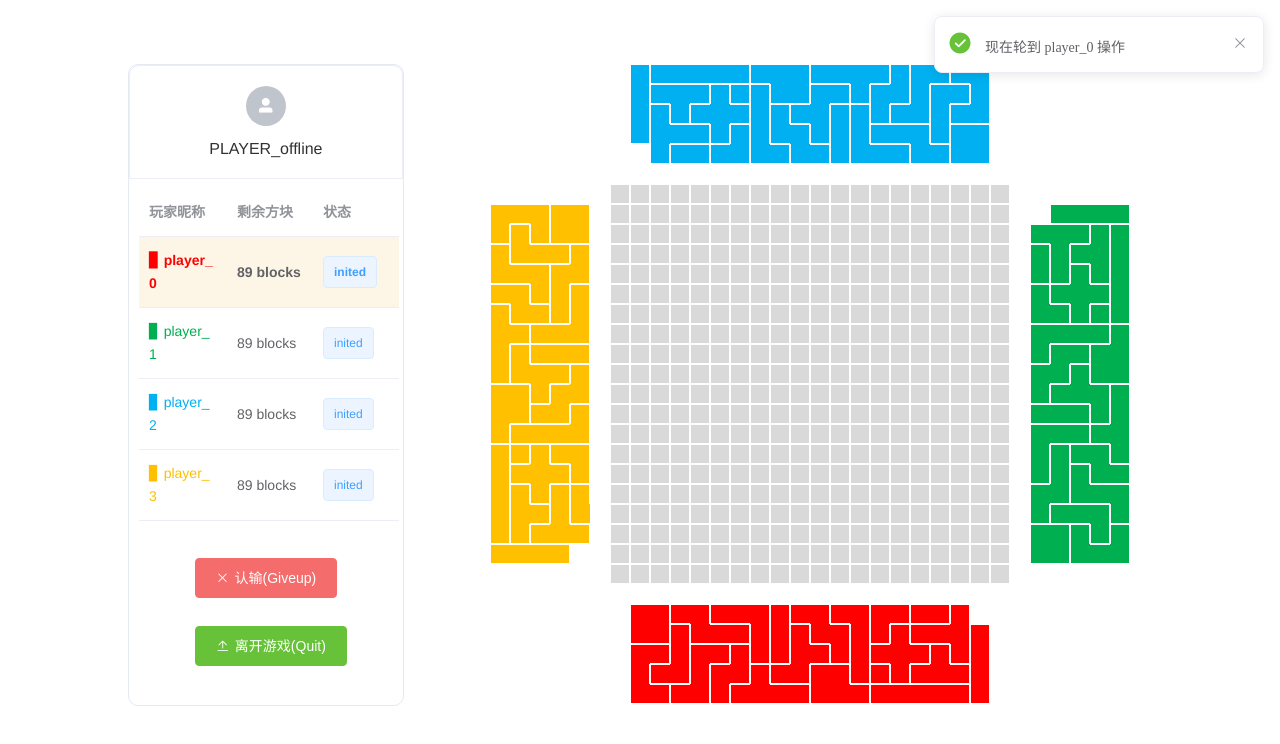
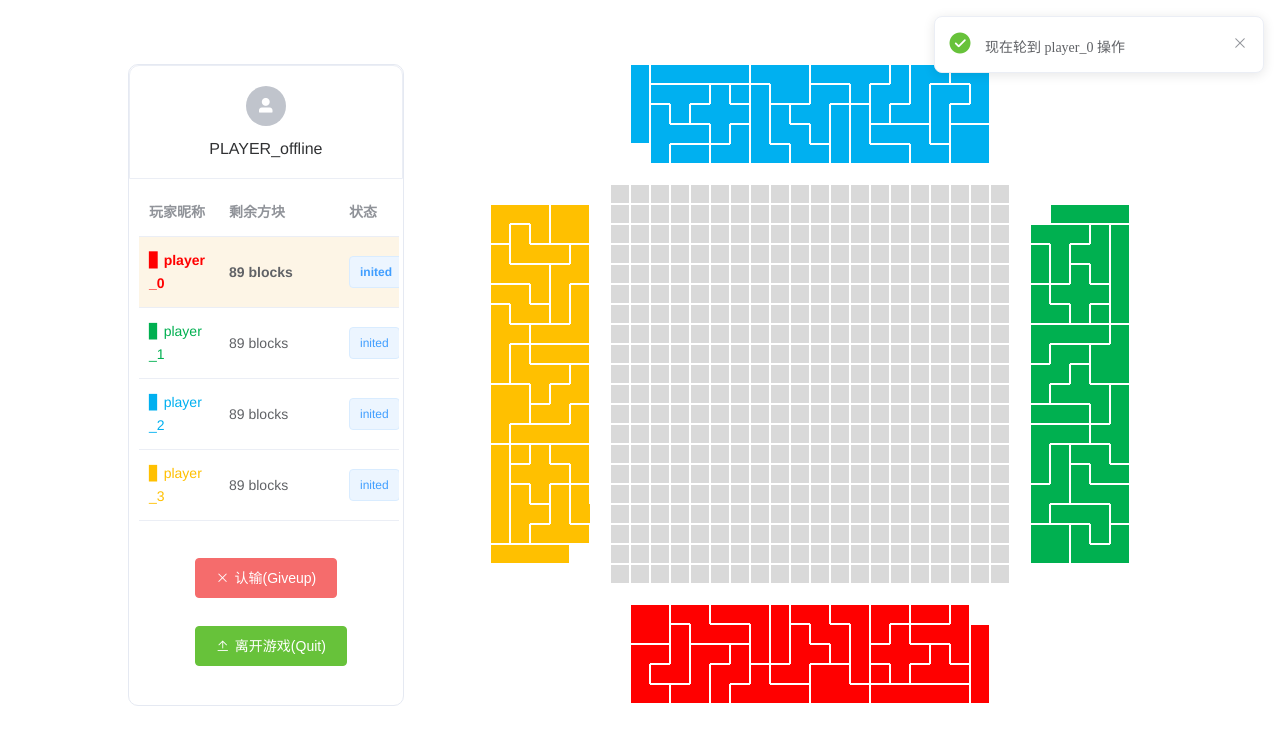
Before and after one commit to wonanut/nodejs, a Vue app in the folder GGClient/gg-client/: page / in a window 1280 px wide. Both pictures are taken after a click on the button "开始离线游戏". Shown: the top 744 px of the page. Built offline with nearby package versions, Linux system fonts and the light colour scheme.

Commit message:
fixed display bug in ScoreBoardComponent.vue

```diff
--- a/GGClient/gg-client/src/components/ScoreBoardComponent.vue
+++ b/GGClient/gg-client/src/components/ScoreBoardComponent.vue
@@ -4,8 +4,8 @@
             <el-avatar icon="el-icon-user-solid"></el-avatar>
             <p id="score-board-username">{{ player_name }}</p>
         </el-card>
-        <el-table :data="player_infos" id="player-list" :row-class-name="tableRowClassName">
-            <el-table-column label="玩家昵称">
+        <el-table :data="player_infos" id="player-list" width="95%" :row-class-name="tableRowClassName">
+            <el-table-column label="玩家昵称" span=1>
                 <template slot-scope="scope">
                     <span>
                         <div v-if="scope.row.idx == 0" style="color: rgb(255,0,0)">▊ {{ scope.row.name }}</div>
@@ -15,12 +15,12 @@
                     </span>
                 </template>
             </el-table-column>
-            <el-table-column label="剩余方块">
+            <el-table-column label="剩余方块" width="120px">
                 <template slot-scope="scope">
                     <span>{{ scope.row.remains }} blocks</span>
                 </template>
             </el-table-column>
-            <el-table-column label="状态">
+            <el-table-column label="状态" width="100px">
                 <template slot-scope="scope">
                     <span>
                         <el-tag v-if="scope.row.status == 'inited'" >{{ scope.row.status }}</el-tag>
```
